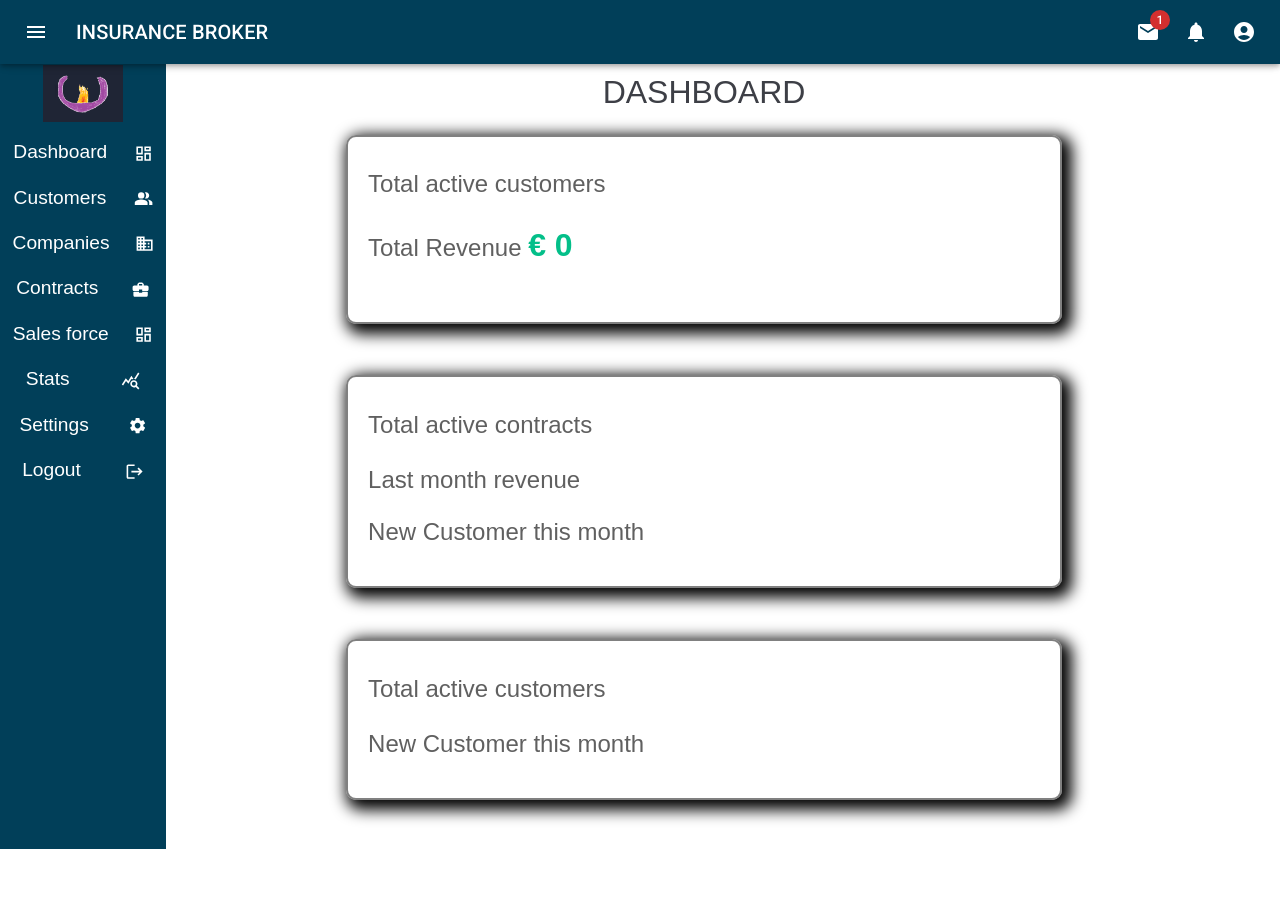
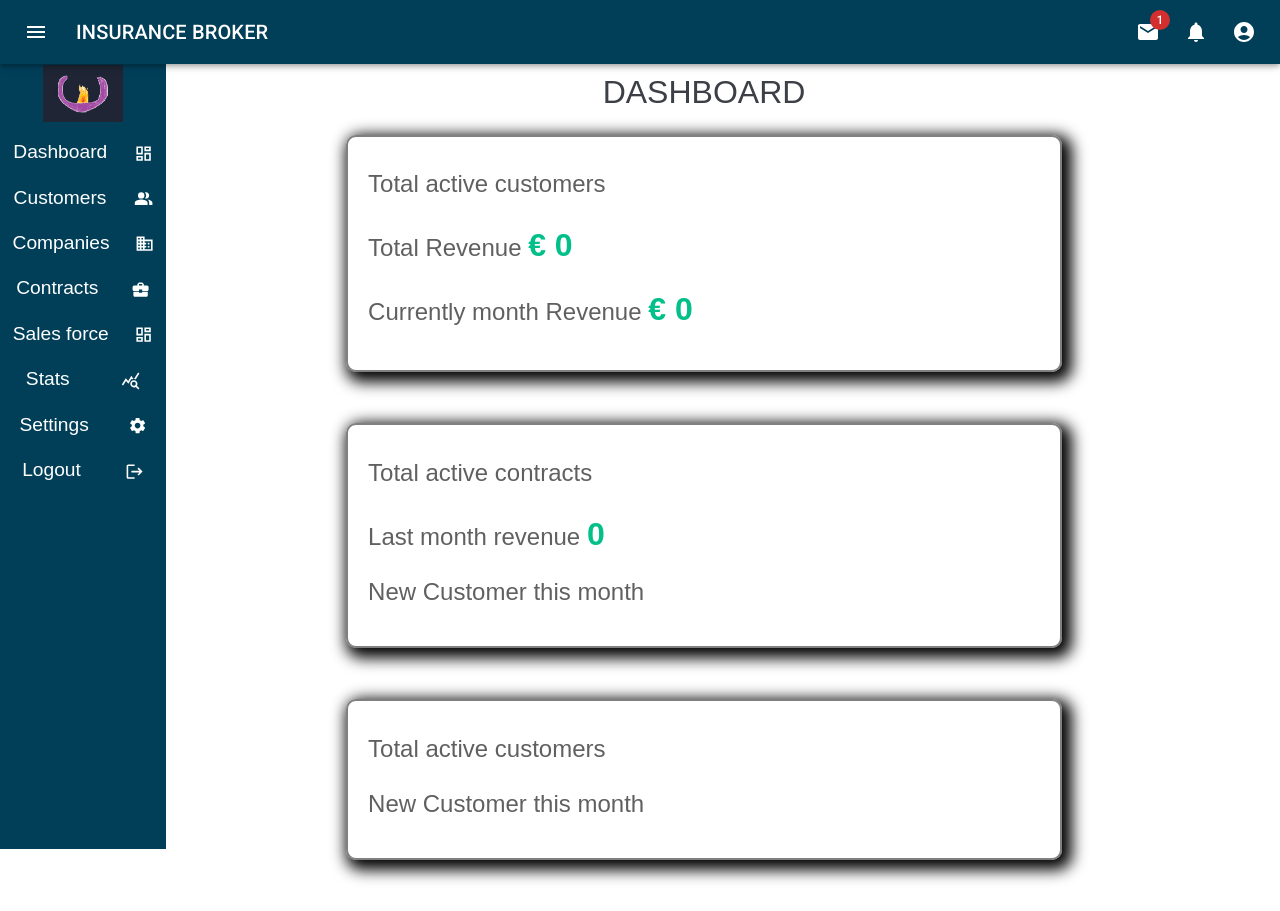
Before and after one commit to FrancescoMicunco/insurance-broker, a React (Create React App) app: page / in a window 1280 px wide. Before the commit the page ends 851 px from the top, so only its background shows below. Built offline with nearby package versions, Linux system fonts and the light colour scheme; no server answers; a web font is replaced by a local one.

Commit message:
dashboard

```diff
--- a/src/pages/Dashboard.jsx
+++ b/src/pages/Dashboard.jsx
@@ -9,6 +9,7 @@ const Dashboard = () => {
 
     const customers = useSelector((state) => state.customers?.customers.customer)
     console.log("from dashboard", customers)
+
     const sortedUscendingByLName = customers?.sort(function (a, b) { return b.name.toUpperCase() - a.name.toUpperCase() })
     console.log("sorted", sortedUscendingByLName)
 
@@ -16,19 +17,18 @@ const Dashboard = () => {
     console.log("Sellers", sellers)
 
     const products = useSelector((state) => state.products?.products?.product)
-    console.log("products", products)
+    console.log("Products", products)
 
     const totalAmount = lodash.sum(products?.map(a => a.amount))
 
-    const d = new Date()
-    const thisMonth = d.getMonth()
+    const actualDate = new Date()
+    const thisMonth = actualDate.getMonth()
 
-    const bestProductLastMonth = products?.filter(d => Number(d.createdAt[6]) === thisMonth)
+    const lastMonthProducts = products?.filter(m => new Date(m.createdAt).getMonth() === thisMonth - 1)
+    const lastMonthTotalAmount = lodash.sum(lastMonthProducts?.map(a => a.amount))
 
-    // .map(t => t.amount)
-    console.log("bestProduct month", bestProductLastMonth)
-
-
+    const thisMonthProducts = products?.filter(m => new Date(m.createdAt).getMonth() === thisMonth)
+    const thisMonthTotalAmount = lodash.sum(thisMonthProducts?.map(a => a.amount))
 
     return (
         <div style={{ color: 'gray' }}>
@@ -38,11 +38,11 @@ const Dashboard = () => {
                 <div className='detailBody' >
                     <p className='tDashboard'>Total active customers <span className='spanDash' > {customers?.length}</span></p>
                     <p className='tDashboard'> Total Revenue <span className='spanDash' >€ {totalAmount}</span></p>
-                    <p className='tDashboard'> </p>
+                    <p className='tDashboard'> Currently month Revenue <span className='spanDash' >€ {thisMonthTotalAmount}</span></p>
                 </div>
                 <div className='detailBody' >
                     <p className='tDashboard'>Total active contracts <span className='spanDash' > {products?.length}</span></p>
-                    <p className='tDashboard'>Last month revenue </p>
+                    <p className='tDashboard'>Last month revenue <span className='spanDash' > {lastMonthTotalAmount}</span></p>
                     <p className='tDashboard'> New Customer this month</p>
                 </div>
                 <div className='detailBody' >
```
